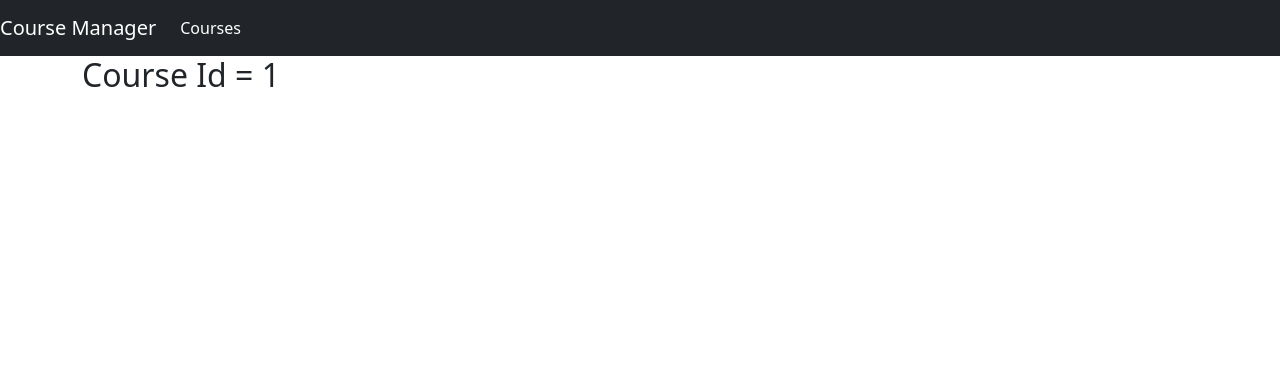
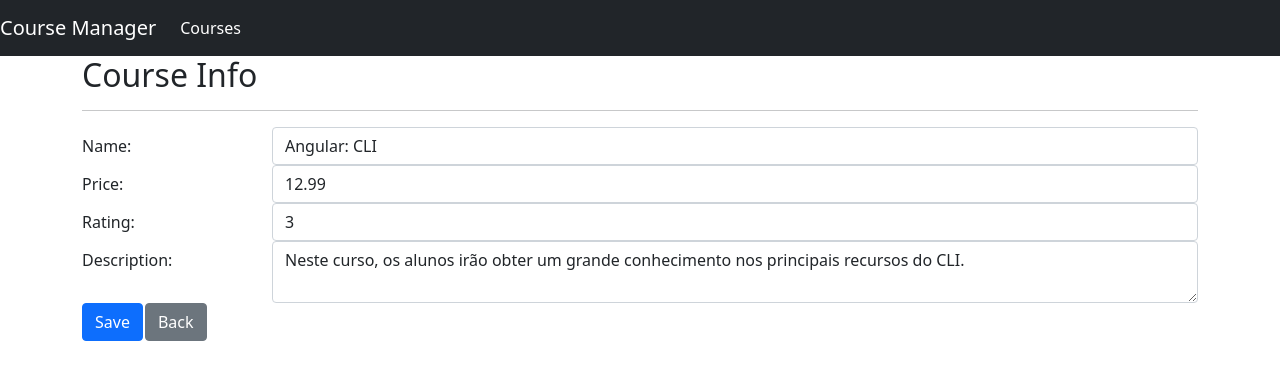
Before and after one commit to felipe-tiburcio/angular-course-manager, an Angular app: page /courses/info/1 in a window 1280 px wide. Shown: the top 380 px of the page. Built offline with nearby package versions, Linux system fonts and the light colour scheme.

Commit message:
many forms and validations

```diff
--- a/src/app/courses/course-info.component.html
+++ b/src/app/courses/course-info.component.html
@@ -1 +1,84 @@
-<h2>Course Id = {{ courseId }}</h2>
+<h2>Course Info</h2>
+
+<hr />
+
+<form #courseForm="ngForm">
+  <div class="form-group row">
+    <label for="" class="col-sm-2 col-form-label">Name:</label>
+    <div class="col-sm-10">
+      <input
+        [(ngModel)]="course.name"
+        name="name"
+        #courseName="ngModel"
+        class="form-control"
+        required
+        [ngClass]="{ 'is-invalid': courseName.invalid }"
+      />
+      <div class="invalid-feedback">
+        <span>Course name is required</span>
+      </div>
+    </div>
+  </div>
+
+  <div class="form-group row">
+    <label for="" class="col-sm-2 col-form-label">Price:</label>
+    <div class="col-sm-10">
+      <input
+        [(ngModel)]="course.price"
+        required
+        name="price"
+        #coursePrice="ngModel"
+        [ngClass]="{ 'is-invalid': coursePrice.invalid }"
+        class="form-control"
+        type="number"
+      />
+      <div class="invalid-feedback">
+        <span>Course price is required</span>
+      </div>
+    </div>
+  </div>
+
+  <div class="form-group row">
+    <label for="" class="col-sm-2 col-form-label">Rating:</label>
+    <div class="col-sm-10">
+      <input
+        [(ngModel)]="course.rating"
+        required
+        name="rating"
+        #courseRating="ngModel"
+        [ngClass]="{ 'is-invalid': courseRating.invalid }"
+        class="form-control"
+        type="number"
+      />
+      <div class="invalid-feedback">
+        <span>Course rating is required</span>
+      </div>
+    </div>
+  </div>
+
+  <div class="form-group row">
+    <label for="" class="col-sm-2 col-form-label">Description:</label>
+    <div class="col-sm-10">
+      <textarea
+        [(ngModel)]="course.description"
+        required
+        name="description"
+        #courseDescription="ngModel"
+        [ngClass]="{ 'is-invalid': courseDescription.invalid }"
+        class="form-control"
+      ></textarea>
+      <div class="invalid-feedback">
+        <span>Course description is required</span>
+      </div>
+    </div>
+  </div>
+  <button
+    [disabled]="courseForm.invalid"
+    class="btn btn-primary"
+    style="margin-right: 2px"
+    (click)="save()"
+  >
+    Save
+  </button>
+  <button class="btn btn-secondary" [routerLink]="['/courses']">Back</button>
+</form>
--- a/src/app/courses/course-info.component.ts
+++ b/src/app/courses/course-info.component.ts
@@ -1,5 +1,7 @@
 import { Component, OnInit } from "@angular/core";
 import { ActivatedRoute } from "@angular/router";
+import { CourseService } from "../services/course.service";
+import { Course } from "./course";
 
 @Component({
   templateUrl: './course-info.component.html'
@@ -7,13 +9,18 @@ import { ActivatedRoute } from "@angular/router";
 
 export class CourseInfoComponent implements OnInit {
 
-  courseId: number;
+  course: Course;
 
-  constructor(private activateRoute: ActivatedRoute) {
+  constructor(private activateRoute: ActivatedRoute, private courseService: CourseService) {
 
   }
 
   ngOnInit(): void {
-    this.courseId = Number(this.activateRoute.snapshot.paramMap.get('id'));
+    this.course = this.courseService.getById(Number(this.activateRoute.snapshot.paramMap.get('id')));
   }
+
+  save() {
+    this.courseService.save(this.course);
+  }
+
 }
--- a/src/app/services/course.service.ts
+++ b/src/app/services/course.service.ts
@@ -7,12 +7,25 @@ import { Course } from '../courses/course';
 export class CourseService {
 
   getCourses(): Course[] {
-    return this.COURSES;
+    return COURSES;
+  }
+
+  getById(id: number):Course {
+    return COURSES.find((courseIterator: Course) => courseIterator.id === id);
   }
 
   constructor() { }
 
-  COURSES: Course[] = [
+  save(course: Course) {
+    if(course.id) {
+      const index = COURSES.findIndex((courseIterator: Course) => courseIterator.id === course.id);
+      COURSES[index] = course;
+    }
+  }
+
+}
+
+  const COURSES: Course[] = [
     {
         id: 1,
         name: 'Angular: CLI',
@@ -69,4 +82,3 @@ export class CourseService {
         imageUrl: '/assets/images/animations.png',
     }
 ];
-}
```
